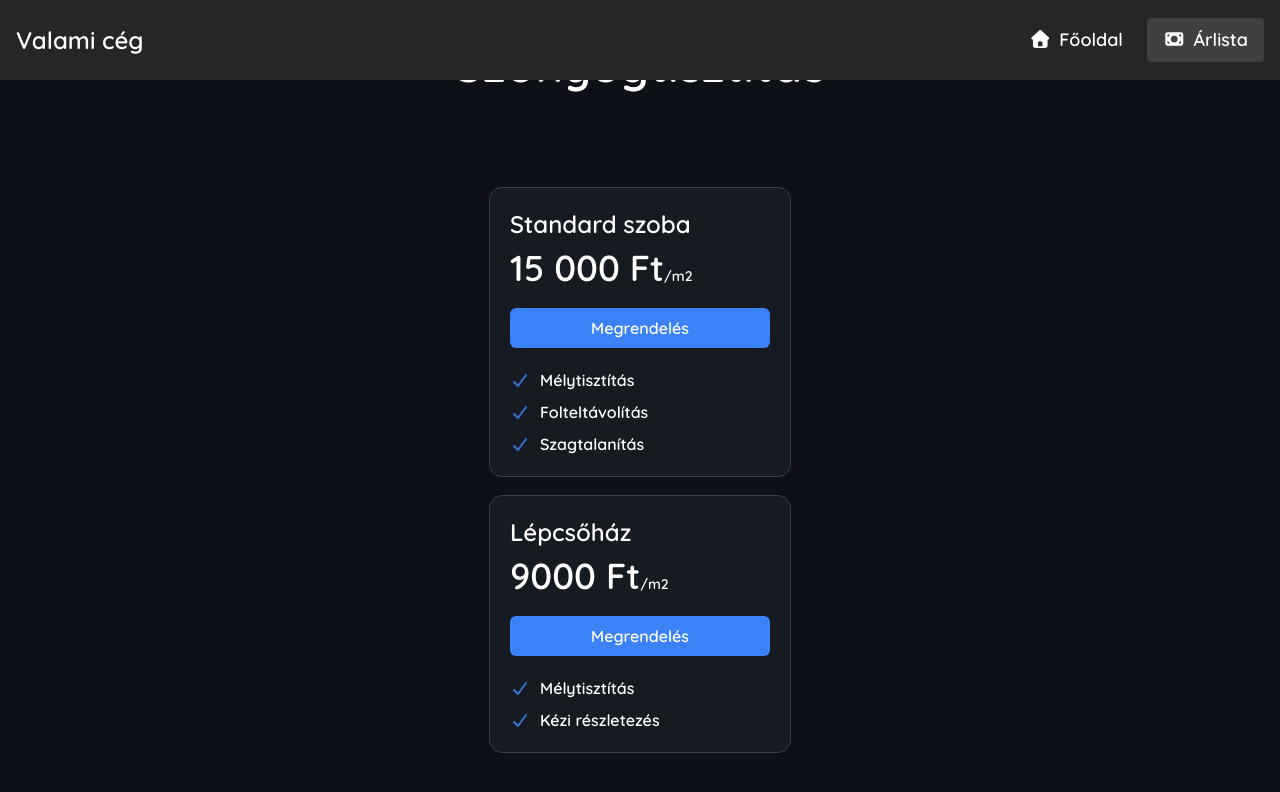
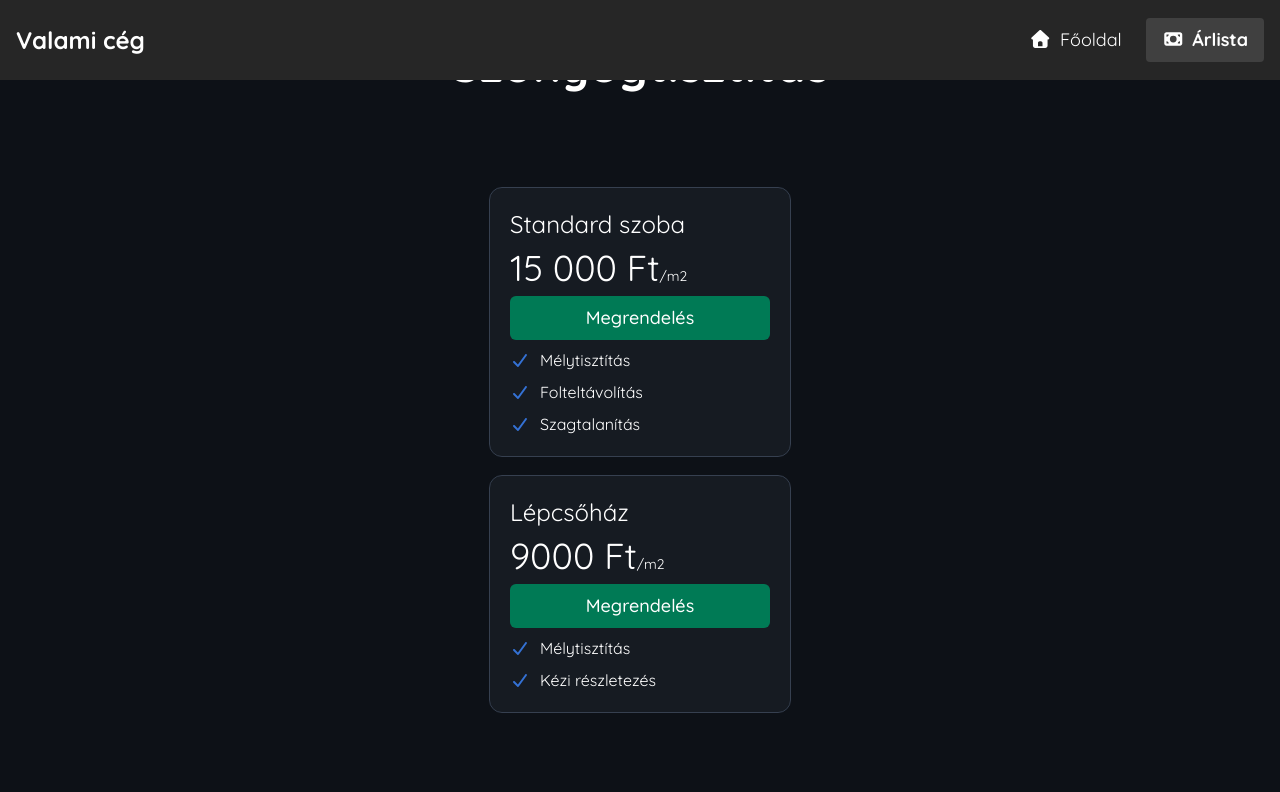
Before and after one commit to Geher-Marcell/carpet_cleaning, a Next.js app: page /arlista in a window 1280 px wide. Shown: the top 792 px of the page. Built offline with nearby package versions, Linux system fonts and the light colour scheme.

Commit message:
Refactor button components and update styles for improved UI consistency

```diff
--- a/app/arlista/button/page.tsx
+++ /dev/null
@@ -1,28 +0,0 @@
-"use client";
-
-type buttonProps = {
-  szoveg: string;
-  szin: string;
-  hoverszin: string;
-};
-
-const Button: React.FC<buttonProps> = ({ szoveg, szin, hoverszin }) => {
-  return (
-    <>
-      <div>
-        <button
-          className="text-white font-bold py-2 px-4 rounded-md cursor-pointer w-65 mt-3 mb-3"
-          style={{ backgroundColor: szin }}
-          onMouseEnter={(e) =>
-            (e.currentTarget.style.backgroundColor = hoverszin)
-          }
-          onMouseLeave={(e) => (e.currentTarget.style.backgroundColor = szin)}
-        >
-          {szoveg}
-        </button>
-      </div>
-    </>
-  );
-};
-
-export default Button;
--- a/app/arlista/orderwidget/page.tsx
+++ b/app/arlista/orderwidget/page.tsx
@@ -1,6 +1,6 @@
+import PrimaryButton from "@/app/component/buttons/PrimaryButton";
 import { faCheck } from "@fortawesome/free-solid-svg-icons/faCheck";
 import { FontAwesomeIcon } from "@fortawesome/react-fontawesome";
-import Button from "../button/page";
 
 type widgetProps = {
 	cim: string;
@@ -18,7 +18,7 @@ const OrderWidget: React.FC<widgetProps> = ({ cim, ar, leiras }) => {
 					{ar} Ft<span className="text-sm">/m2</span>
 				</p>
 
-        <Button szoveg="Megrendelés" szin="#3b82f6" hoverszin="#1e74ff" />
+				<PrimaryButton label="Megrendelés" />
 
 				{leiras.map((item, index) => (
 					<div key={index} className="flex items-center text-md">
--- /dev/null
+++ b/app/component/buttons/PrimaryButton.tsx
@@ -0,0 +1,73 @@
+"use client";
+
+import { FontAwesomeIcon } from "@fortawesome/react-fontawesome";
+import { motion } from "motion/react";
+import { ButtonProps } from "../props/btnProps";
+
+// type buttonProps = {
+// 	szoveg: string;
+// 	szin: string;
+// 	hoverszin: string;
+// };
+
+// const PrimaryButton: React.FC<buttonProps> = ({ szoveg, szin, hoverszin }) => {
+// 	return (
+// 		<>
+// 			<div>
+// 				<button
+// 					className="text-white font-bold py-2 px-4 rounded-md cursor-pointer w-65 mt-3 mb-3"
+// 					style={{ backgroundColor: szin }}
+// 					onMouseEnter={(e) =>
+// 						(e.currentTarget.style.backgroundColor = hoverszin)
+// 					}
+// 					onMouseLeave={(e) => (e.currentTarget.style.backgroundColor = szin)}
+// 				>
+// 					{szoveg}
+// 				</button>
+// 			</div>
+// 		</>
+// 	);
+// };
+
+// export default PrimaryButton;
+
+const PrimaryButton: React.FC<
+	ButtonProps & { callback?: () => void; disableAfterClick?: boolean }
+> = ({
+	label,
+	icon,
+	labelClass,
+	iconClass,
+	buttonClass,
+	callback,
+	disableAfterClick = false,
+}) => {
+	return (
+		<motion.button
+			whileHover={{
+				scale: 1.05,
+				boxShadow: "0 4px 14px 0 rgba(0, 0, 0, 0.25)",
+			}}
+			whileTap={{ scale: 0.95 }}
+			transition={{ type: "spring", stiffness: 200, damping: 20 }}
+			className={`${buttonClass} w-full space-x-1 rounded-md bg-emerald-700 px-4 py-2 text-white`}
+			onClick={(e) => {
+				if (disableAfterClick) {
+					(e.target as HTMLButtonElement).disabled = true;
+				}
+				if (callback) callback();
+			}}
+		>
+			{icon && (
+				<span>
+					<FontAwesomeIcon icon={icon} className={`${iconClass}`} />
+				</span>
+			)}
+			{label && (
+				<span className={`${labelClass} text-lg font-medium`}>{label}</span>
+			)}
+		</motion.button>
+	);
+};
+
+export default PrimaryButton;
--- /dev/null
+++ b/app/component/props/btnProps.tsx
@@ -0,0 +1,10 @@
+import { IconDefinition } from "@fortawesome/fontawesome-svg-core";
+
+export type ButtonProps = {
+	label?: string;
+	icon?: IconDefinition;
+
+	labelClass?: string;
+	iconClass?: string;
+	buttonClass?: string;
+};
--- a/app/globals.css
+++ b/app/globals.css
@@ -8,6 +8,7 @@ body {
 	height: 100dvh;
 	background-color: #0d1117;
 	color: white;
+	font-weight: 400;
 }
 
 * {
@@ -17,8 +18,6 @@ body {
 	user-select: none;
 	font-family: "Quicksand", sans-serif;
 	font-optical-sizing: auto;
-	font-weight: 600;
-	font-style: normal;
 }
 
 .h-screen {
--- a/app/page.tsx
+++ b/app/page.tsx
@@ -1,16 +1,45 @@
+"use client";
+
+import { useEffect, useState } from "react";
+import PrimaryButton from "./component/buttons/PrimaryButton";
+
 export default function Home() {
 	// const [message, setMessage] = useState("");
 
 	// useEffect(() => {
-	// 	fetch("/api/hello")
+	// 	fetch("/api/hello") //GET request
 	// 		.then((res) => res.json())
-	// 		.then((data) => setMessage(data.message));
+	// 		.then((data) => {
+	// 			setMessage(data.message);
+	// 			console.log("Fetched message:", data.message);
+	// 		});
 	// }, []);
 
 	return (
 		<>
 			<main className="h-dvh w-dvw pt-20">
-				<p>hello szia</p>
+				<div
+					className="relative flex flex-col text-center justify-center items-center w-full h-full gap-6 bg-cover bg-center bg-no-repeat p-4"
+					style={{
+						backgroundImage:
+							"url(https://lh3.googleusercontent.com/aida-public/AB6AXuD2g6clTwuSg57UmPVJpktxSD-_iU2m0uYl8sMG6SWoorITgMXbqpHWiyQhibgmdFv0j2z_hbIWsXh5Y3nP61Hb4Vjpc8bQuHtf-2MP-gcjScN4Ns_yjNVSi09PQB0GZoVlG8R3zDBZZaOKqgw6PmWkfxKaGQUhjGxh_ra21wGrx1Y_rEnfqJBEwwNIu6Mjo9-iviQ21JMNaUqqQuyOutKhOqpcDCj8yjlifOx2trL7g0KV8_751ib-QT78N7r-wvX5OWMEV7NtnjA",
+					}}
+				>
+					{/* Dark overlay */}
+					<div className="absolute inset-0 bg-black/50"></div>
+
+					{/* Content */}
+					<div className="relative z-10 flex flex-col items-center gap-6">
+						<h1 className="text-3xl font-bold">
+							Minden alkalommal makulátlanul tiszta
+						</h1>
+						<h5>
+							Tapasztalja meg a legjobb szőnyeg- és autó- takarítási
+							szolgáltatásokat.
+						</h5>
+						<PrimaryButton label="Foglaljon most" />
+					</div>
+				</div>
 			</main>
 		</>
 	);
```
Also changed, not shown: app/arlista/infowidget/page.tsx (indentation only). Lines whose indentation alone changed are shown as unchanged.
